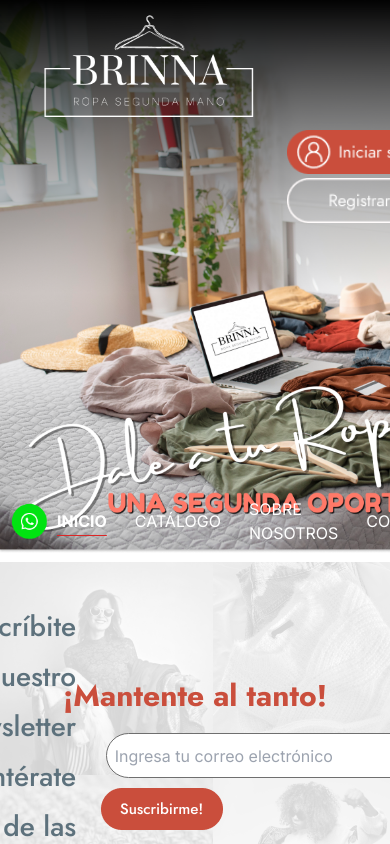
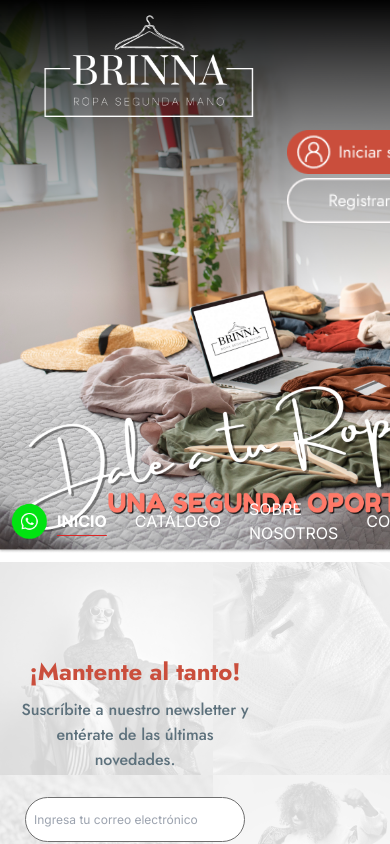
Before and after one commit to CeciliaBPerdomo/Brinna, a Next.js app: page / in a window 390 px wide. Shown: the top 844 px of the page. Built offline with nearby package versions, Linux system fonts and the light colour scheme.

Commit message:
Responsive newsLetter celular

```diff
--- a/src/components/LandingPage/NewsLetter/news.js
+++ b/src/components/LandingPage/NewsLetter/news.js
@@ -15,11 +15,13 @@ const sub_jost = Jost({
 const News = () => {
     return (
         <div className="bg-newsletter bannerNewsLetter">
+            <div className="divMantente">
             <p className={`mantente ${jost.className}`}>
                 ¡Mantente al tanto!
             </p>
+            </div>
 
-            <div className="flex mb-4 justify-center">
+            <div className="flex mb-4 justify-center principal">
                 <div className="w-1/2 suscribite">
                     <p className={`letraSuscribite ${sub_jost.className}`}>
                         Suscríbite a nuestro newsletter
@@ -31,16 +33,17 @@ const News = () => {
                     <div className="w-1/2 inputDiv">
                         <input
                             type="text"
-                            className="rounded inputNews"
+                            className="inputNews"
                             placeholder="Ingresa tu correo electrónico"
                         />
                     </div>
-                    <div className="w-1/2 divBoton">
+                    <div className="divBoton">
                         <Image
                             src={"/images/botones/suscribirme.png"}
                             alt={"Suscribirme"}
                             width={122}
                             height={42}
+                            className="botonSuscribite"
                         />
                     </div>
                 </div>
--- a/src/components/LandingPage/NewsLetter/newsLetter.css
+++ b/src/components/LandingPage/NewsLetter/newsLetter.css
@@ -11,6 +11,10 @@
     font-style: normal;
     line-height: 51px;
     padding-top: 108px;
+}
+
+.principal {
+    display: flex;
 }
 
 .suscribite {
@@ -47,8 +51,7 @@
     gap: 10px;
 }
 
-.divBoton{
-    /* padding: 10px; */
+.divBoton {
     padding-left: 10px;
     justify-content: center;
 }
@@ -57,7 +60,59 @@
 /* Para dispositivos móviles */
 @media screen and (max-width: 640px) {
     .bannerNewsLetter {
-        min-width: 320px;
+        min-width: 450px;
         max-width: 640px;
     }
+
+    .divMantente{
+        width: 60%;
+    }
+
+
+    .mantente {
+        font-size: 24px;
+        font-style: normal;
+        line-height: 20px;
+        padding-top: 100px;
+    }
+
+    .principal{
+        display: block;
+    }
+
+    /* Suscribite a nuestro newsletter*/
+    .suscribite {
+        height: 100%;
+        width: 60%;
+    }
+
+    .letraSuscribite {
+        align-content: center;
+        font-size: 16px;
+        text-align: center;
+        line-height: 25px;
+    }
+
+    /* input de email */
+    .inputDiv {
+        width: 60%;
+    }
+
+    .inputNews {
+        width: 220px;
+        padding: 8px;
+        font-size: 12px;
+    }
+
+    /* boton de suscribite*/
+    .divBoton {
+        padding-left: 0px;
+        display: flex;
+        width: 60%;
+    }
+
+    .botonSuscribite{
+        align-content: center;
+    }
+
 }
```
Also changed, not shown: 1 other file (tests, documents, lock files or other folders).
